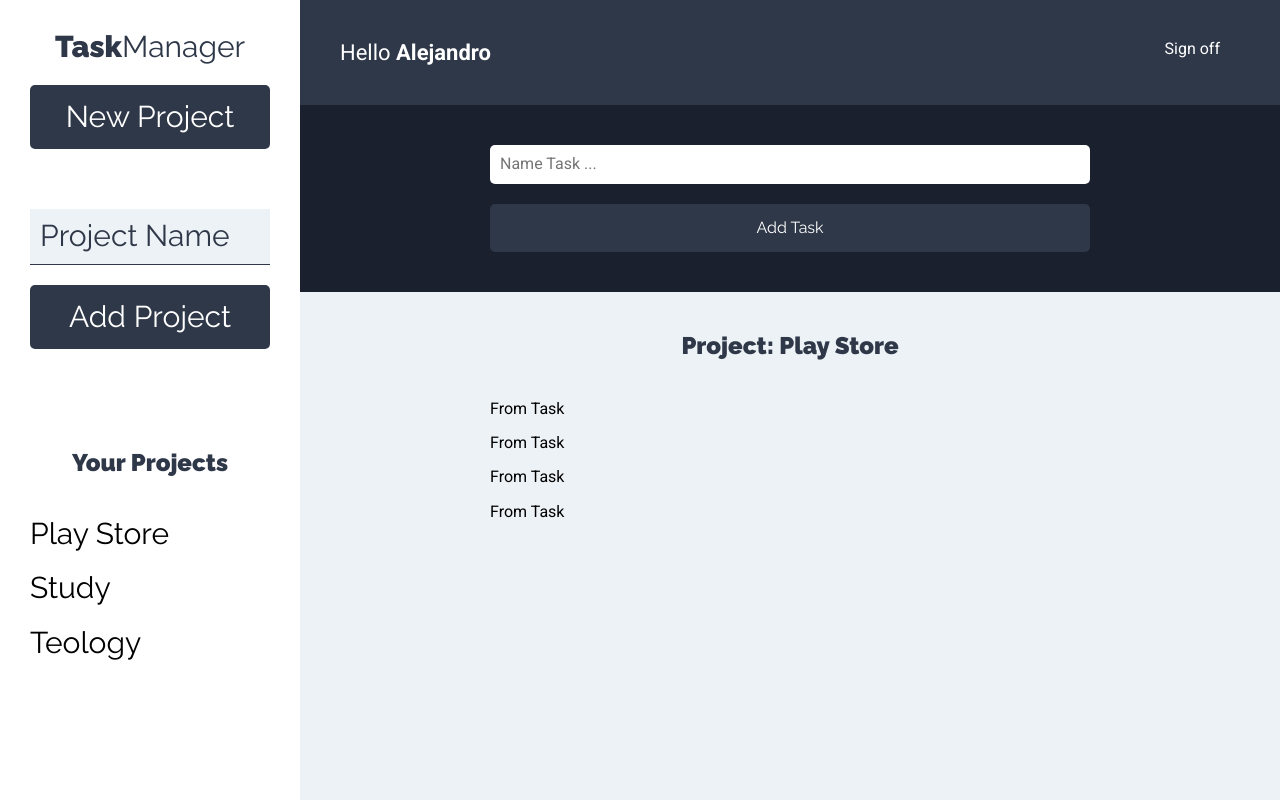
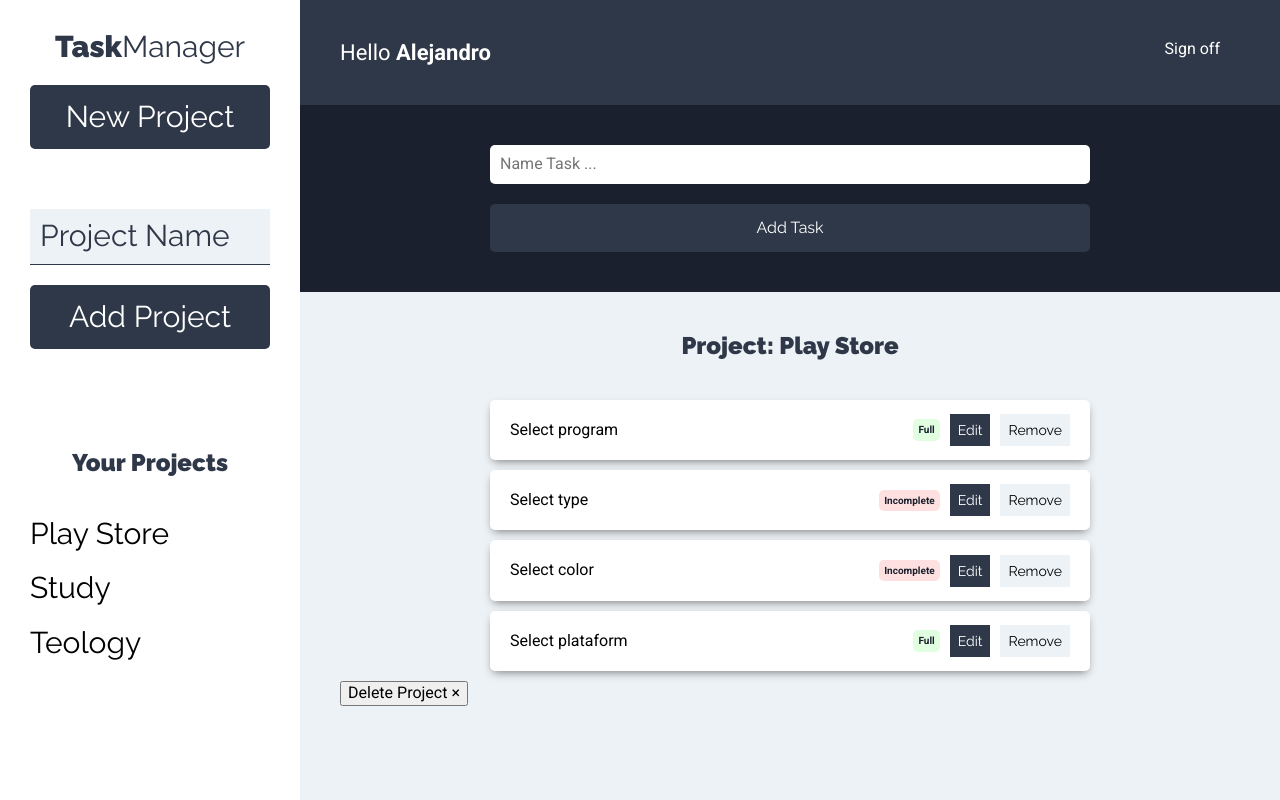
Before and after one commit to alejandroPolak-1/task_manager_client, a React (Create React App) app: page /projects in a window 1280 px wide. Built offline with nearby package versions, Linux system fonts and the light colour scheme.

Commit message:
[working on the task interface] [task] button  state, edit and remove [ListTask] button delete project

```diff
--- a/src/components/task/ListTasks.js
+++ b/src/components/task/ListTasks.js
@@ -22,6 +22,13 @@
             )))
         }
       </ul>
+
+      <button
+            type="button"
+            className="btm btn-eliminar"
+            >
+                Delete Project &times;
+      </button>
     </Fragment>
   )
 }
--- a/src/components/task/Task.js
+++ b/src/components/task/Task.js
@@ -1,7 +1,43 @@
-import React from 'react';
+import React from 'react'
 
-const Task = ({task}) => {
-    return (<p>From Task</p>  );
+const Task = ({ task }) => {
+  return (
+    <li className="tarea sombra">
+      <p>{task.name}</p>
+      <div className="estado">
+        {task.state ? (
+          <button
+             type="button"
+             className="completo"
+          >
+            Full
+          </button>
+        ) : (
+          <button
+            type="button"
+            className="incompleto"
+            >
+            Incomplete
+          </button>
+        )}
+      </div>
+
+      <div className="acciones">
+        <button
+            type="button"
+            className="btn btn-primario"
+            >
+          Edit
+        </button>
+        <button
+            type="button"
+            className="btn btn-secundario"
+            >
+          Remove
+        </button>
+      </div>
+    </li>
+  )
 }
 
-export default Task;
+export default Task
```
